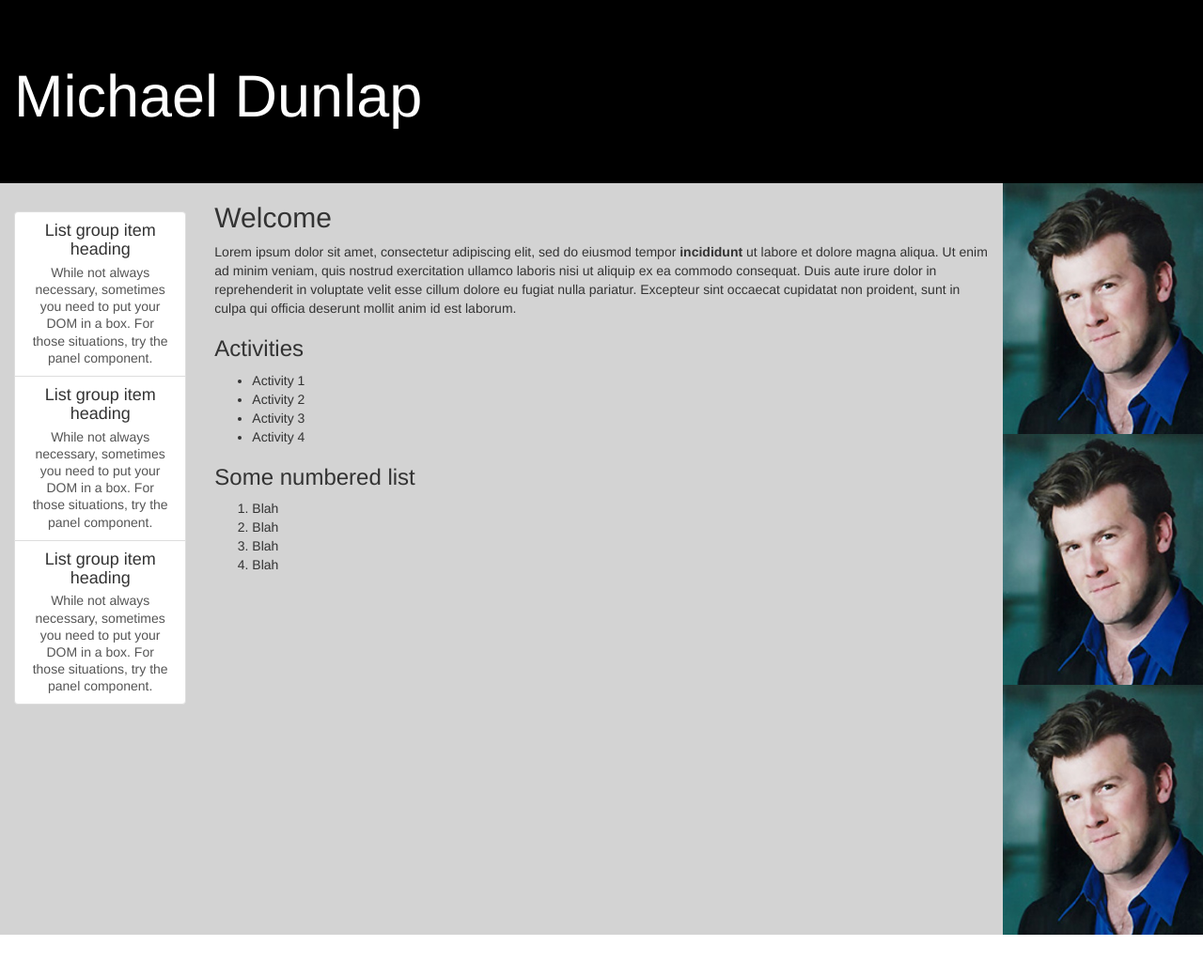
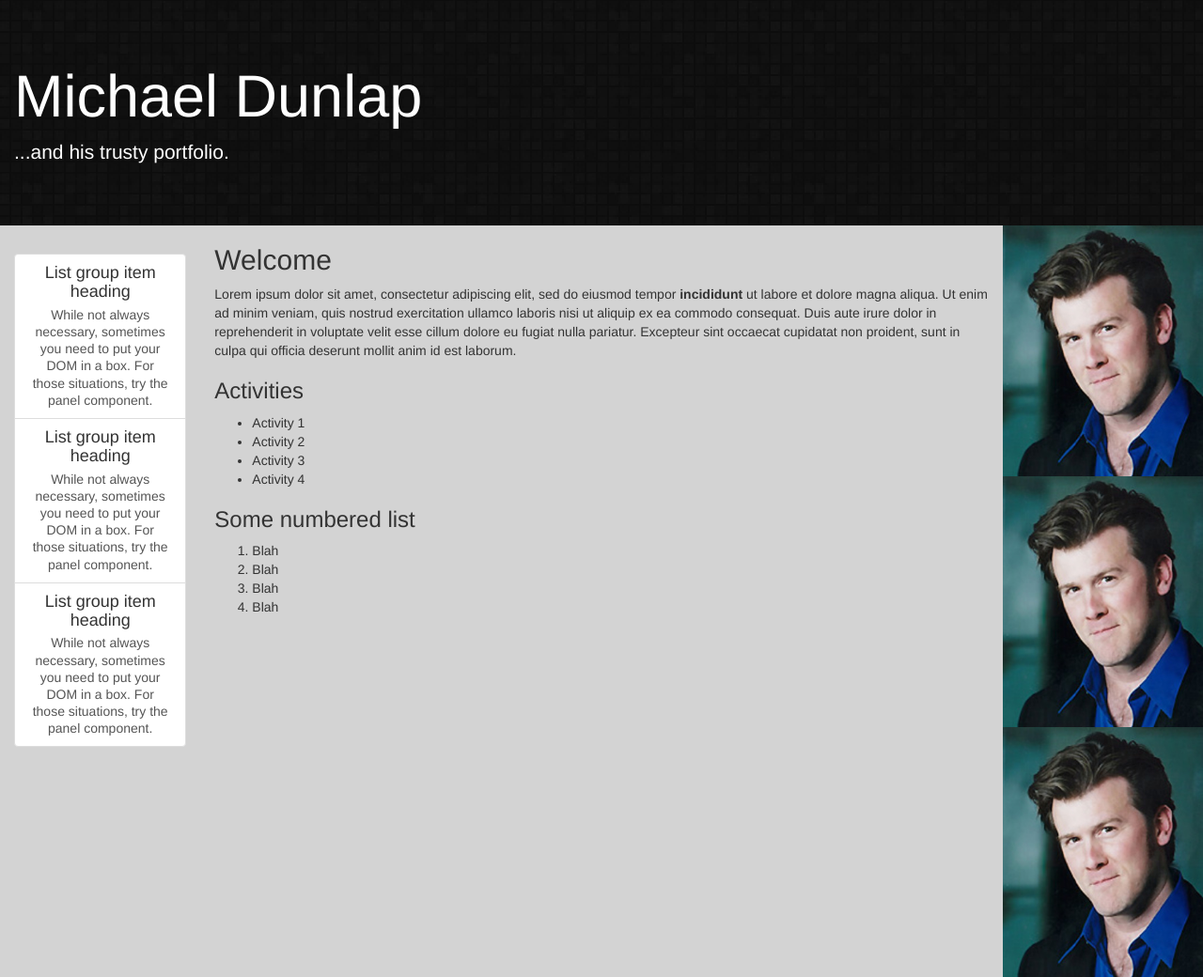
Before and after one commit to sagaquisces/portfolio, a plain HTML site: page index.html in a window 1280 px wide. Shown: the whole page at 94% size. Before the commit the page ends 995 px from the top, so only its background shows below. Drawn offline with Linux system fonts and the light colour scheme.

Commit message:
add background image to jumbotron

```diff
--- a/css/styles.css
+++ b/css/styles.css
@@ -12,6 +12,8 @@ img {
   margin-bottom: 0;
   padding-left: 15px;
   border-radius: 0;
+  background-image: url("../img/black_pattern.png");
+  background-repeat: repeat;
   background-color: black;
   color: white;
 }
--- a/index.html
+++ b/index.html
@@ -10,6 +10,7 @@
     <!-- <div class="container-fluid"> -->
       <div class="jumbotron">
         <h1>Michael Dunlap</h1>
+        <p>...and his trusty portfolio.</p>
       </div>
     <!-- </div> -->
     <div class="container-fluid text-center">
```
Also changed, not shown: img/black_pattern.png (added).
